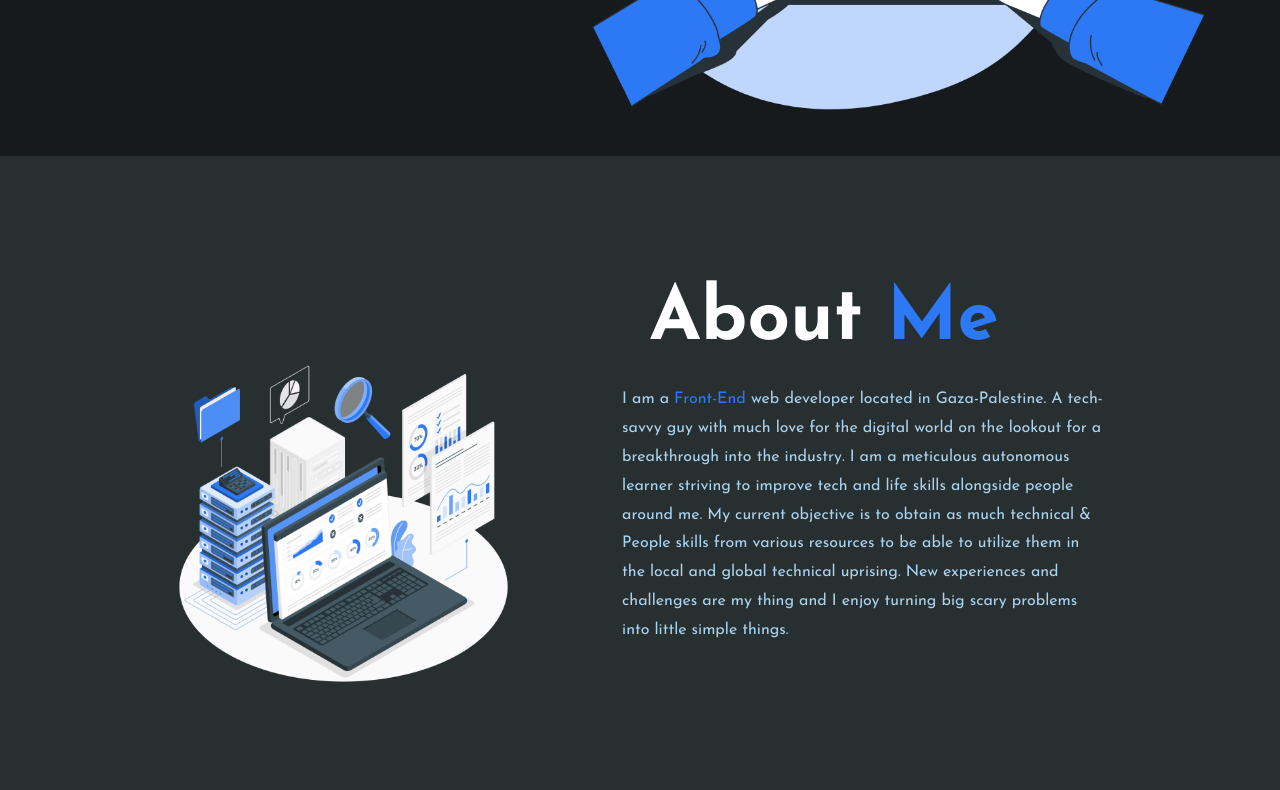
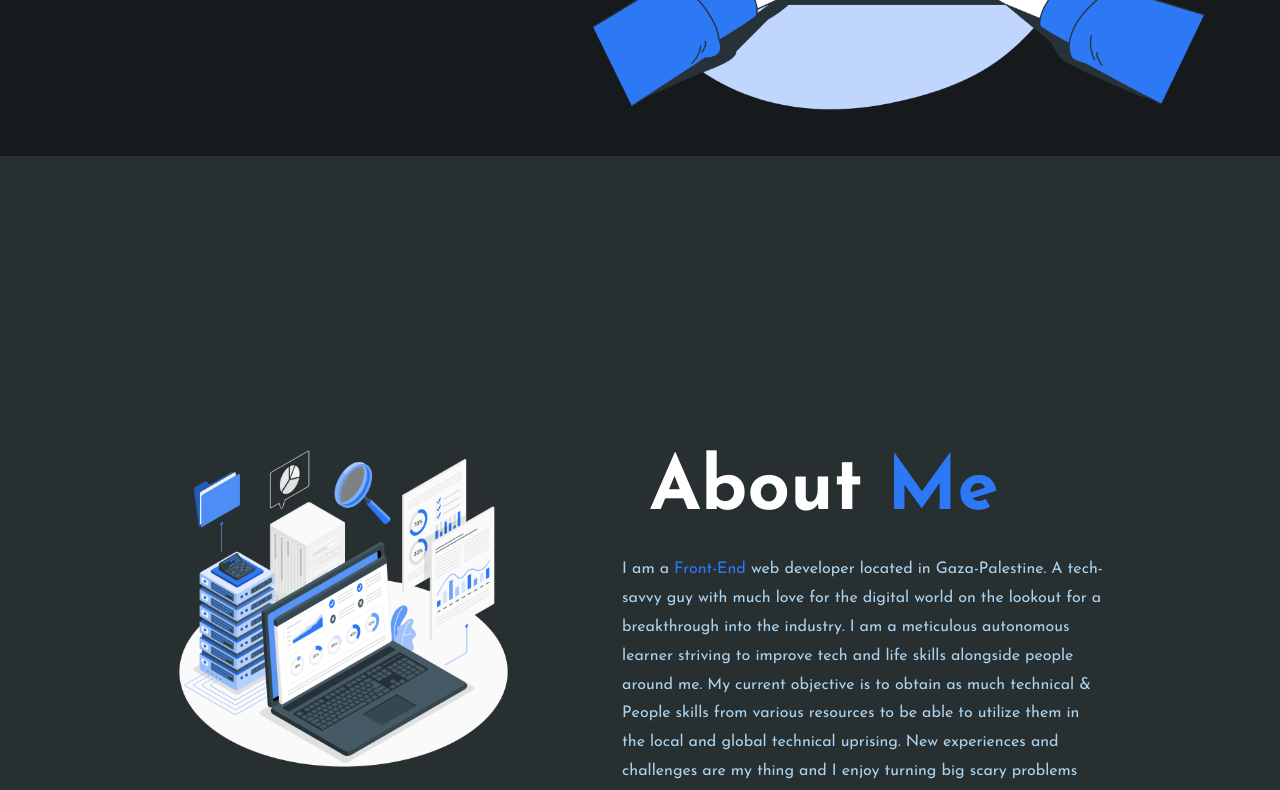
Before and after one commit to alaaahmade/Html-css, a plain HTML site: page index.html in a window 1280 px wide. Shown: the part 644-1434 px from the top of the page. Drawn offline with Linux system fonts and the light colour scheme.

Commit message:
Update style.css

```diff
--- a/css/style.css
+++ b/css/style.css
@@ -143,6 +143,7 @@ nav ul li a:hover {
 }
 
 .container-text {
+    padding-top: 170px;
     position: relative;
     bottom: 70px;
 }
```
